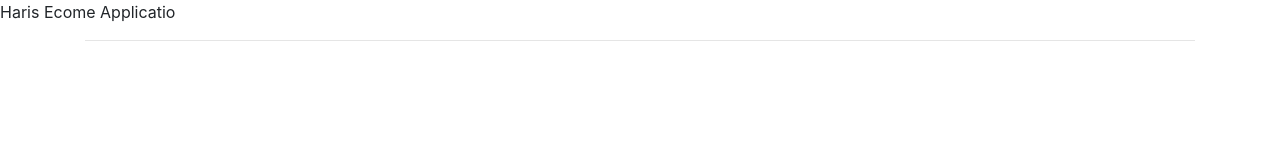
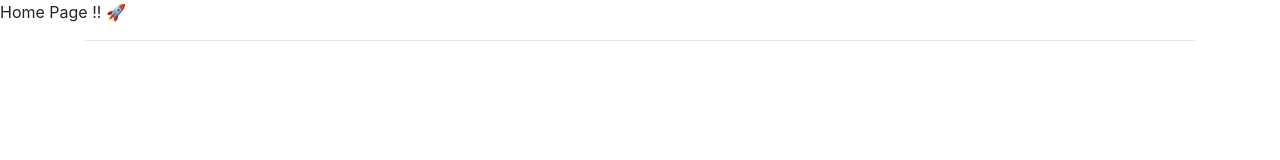
Before and after one commit to harisecom/Haris, a React (Create React App) app: page / in a window 1280 px wide. Shown: the top 160 px of the page. Built offline with nearby package versions, Linux system fonts and the light colour scheme.

Commit message:
setup router-pages-seo

```diff
--- a/package.json
+++ b/package.json
@@ -8,8 +8,11 @@
     "@testing-library/user-event": "^7.2.1",
     "npm-run-all": "^4.1.5",
     "prettier": "^2.1.1",
+    "prop-types": "^15.7.2",
     "react": "^16.13.1",
     "react-dom": "^16.13.1",
+    "react-helmet": "^6.1.0",
+    "react-router-dom": "^5.2.0",
     "react-scripts": "3.4.3"
   },
   "scripts": {
--- a/src/App.js
+++ b/src/App.js
@@ -1,13 +1,27 @@
 import React from 'react';
 import './App.css';
-import Footer from './Components/Footer/Footer.component';
+import {BrowserRouter as Router, Switch, Route} from 'react-router-dom';
+import HomePage from './pages/home';
+import LoginPage from './pages/login';
+import CartPage from './pages/cart';
+import ShopPage from './pages/shop';
+import NotFoundPage from './pages/not-found';
 
 function App() {
   return (
-    <div>
-      Haris Ecome Applicatio
-      <Footer></Footer>
-    </div>
+    <Router>
+      <Switch>
+        <Route exact path="/" component={HomePage} />
+        <Route path="/login" component={LoginPage} />
+        <Route path="/cart" component={CartPage} />
+        <Route path="/shop" component={ShopPage} />
+        <Route path="*" component={NotFoundPage} />
+      </Switch>
+    </Router>
+    // <div>
+    //   Haris Ecome Applicatio
+    //   <Footer></Footer>
+    // </div>
   );
 }
 
--- /dev/null
+++ b/src/Components/shared/Layout.js
@@ -0,0 +1,17 @@
+import React from 'react';
+import SEO from './Seo';
+import PropTypes from 'prop-types';
+
+export default function Layout({title, children}) {
+  return (
+    <section>
+      <SEO title={title} />
+      <main>{children}</main>
+    </section>
+  );
+}
+
+Layout.propTypes = {
+  title: PropTypes.string.isRequired,
+  children: PropTypes.element.isRequired,
+};
--- /dev/null
+++ b/src/Components/shared/Seo.js
@@ -0,0 +1,18 @@
+import React from 'react';
+import Helmet from 'react-helmet';
+import PropTypes from 'prop-types';
+
+function SEO({title}) {
+  const titleText = title ? `${title} - Haris` : 'Haris';
+  return (
+    <Helmet>
+      <title>{titleText}</title>
+    </Helmet>
+  );
+}
+
+SEO.propTypes = {
+  title: PropTypes.string,
+};
+
+export default SEO;
--- /dev/null
+++ b/src/pages/cart.js
@@ -0,0 +1,12 @@
+import React from 'react';
+import Layout from '../Components/shared/Layout';
+import Footer from '../Components/Footer/Footer.component';
+
+export default function CartPage() {
+  return (
+    <Layout title="cart">
+      <div> Cart Page!! 🛒</div>
+      <Footer />
+    </Layout>
+  );
+}
--- /dev/null
+++ b/src/pages/home.js
@@ -0,0 +1,12 @@
+import React from 'react';
+import Layout from '../Components/shared/Layout';
+import Footer from '../Components/Footer/Footer.component';
+
+export default function HomePage() {
+  return (
+    <Layout title="Home">
+      <div>Home Page !! 🚀</div>
+      <Footer />
+    </Layout>
+  );
+}
--- /dev/null
+++ b/src/pages/login.js
@@ -0,0 +1,12 @@
+import React from 'react';
+import Layout from '../Components/shared/Layout';
+import Footer from '../Components/Footer/Footer.component';
+
+export default function LoginPage() {
+  return (
+    <Layout title="Login">
+      <div>Login Page !! 🧭</div>
+      <Footer />
+    </Layout>
+  );
+}
--- /dev/null
+++ b/src/pages/not-found.js
@@ -0,0 +1,19 @@
+import React, {Component} from 'react';
+import Layout from '../Components/shared/Layout';
+import {Link} from 'react-router-dom';
+import Footer from '../Components/Footer/Footer.component';
+
+export default class NotFoundPage extends Component {
+  render() {
+    return (
+      <Layout>
+        <p>
+          The link you followed may be broken, or the page may have been
+          removed.
+          <Link to="/"> Go back to Harris</Link>
+        </p>
+        <Footer />
+      </Layout>
+    );
+  }
+}
--- /dev/null
+++ b/src/pages/shop.js
@@ -0,0 +1,12 @@
+import React from 'react';
+import Layout from '../Components/shared/Layout';
+import Footer from '../Components/Footer/Footer.component';
+
+export default function ShopPage() {
+  return (
+    <Layout title="Shop">
+      <div>Shop Page !! 💰</div>
+      <Footer />
+    </Layout>
+  );
+}
```
Also changed, not shown: 1 other file (tests, documents, lock files or other folders).
